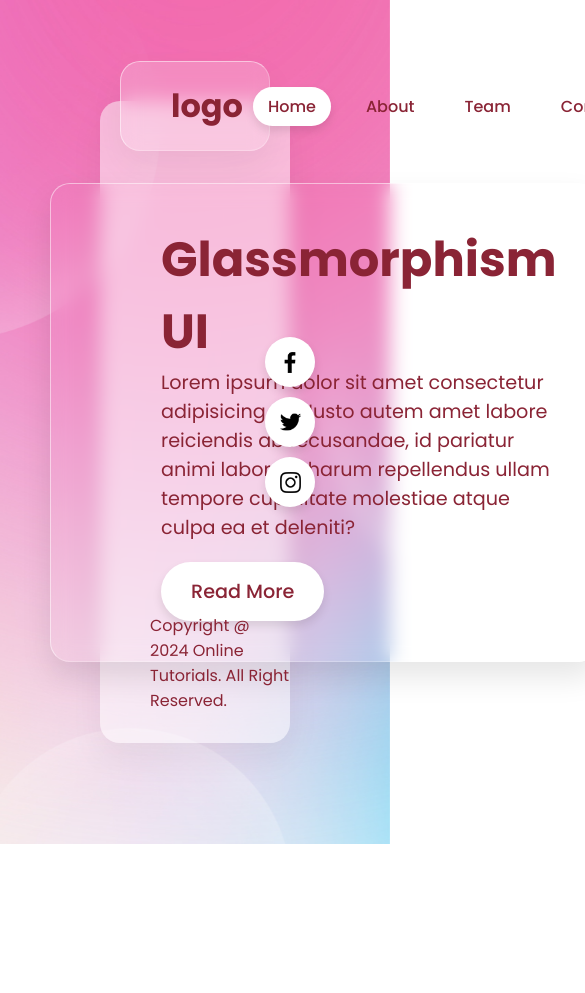
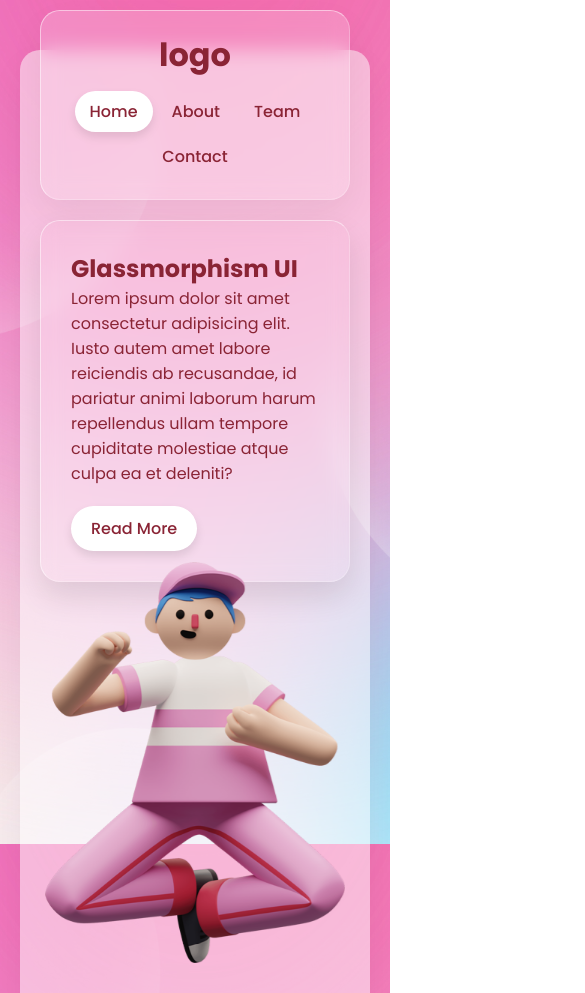
Before and after one commit to aulins/glassmorphism-landingpage, a plain HTML site: page index.html in a window 390 px wide. Shown: the top 993 px of the page, 585 px wide, since content can reach past the window. Before the commit the page ends 844 px from the top, so only its background shows below. Drawn offline with Linux system fonts and the light colour scheme.

Commit message:
membuat tampilan menjadi responsif

```diff
--- a/style.css
+++ b/style.css
@@ -151,3 +151,91 @@ header ul li a.active {
     left: 50px;
     color: #8a2435;
 }
+@media (max-width: 1200px) {
+    .container {
+        position: relative;
+        width: calc(100% - 20px);
+    }
+}
+@media (max-width: 992px) {
+    section {
+        padding: 50px 10px 10px;
+    }
+    .container {
+        flex-direction: column;
+        height: auto;
+        padding: 20px;
+    }
+    .container .content {
+        transform: translateX(0px);
+        max-width: 100%;
+        padding: 30px;
+        margin-top: -40px;
+    }
+    header {
+        position: relative;
+        flex-direction: column;
+        width: 100%;
+        top: -60px;
+        padding: 20px;
+        right: 0;
+        left: 0;
+    }
+    header ul {
+        margin-top: 10px;
+        flex-wrap: wrap;
+        justify-content: center;
+    }
+    header ul li {
+        margin: 2px;
+    }
+    header ul li a {
+        display: inline-block;
+    }
+    .imgBx {
+        margin-bottom: 50px;
+    }
+    .content a {
+        font-size: 1em;
+        padding: 10px 20px;
+    }
+    @keyframes animate {
+        0%,
+        100% {
+            transform: translateY(-20px);
+        }
+        50% {
+            transform: translateY(20px);
+        }
+    }
+    .sci {
+        position: relative;
+        flex-direction: row;
+        left: 0;
+    }
+    .sci li a {
+        margin: 0 10px;
+    }
+    .copyrightText {
+        position: relative;
+        bottom: initial;
+        left: inherit;
+        width: 100%;
+        color: #8a2435;
+        text-align: center;
+        margin-top: 20px;
+    }
+}
+@media (max-width: 600px) {
+    .content h2 {
+        font-size: 1.5em;
+        color: #8a2435;
+    }
+    .content p {
+        font-size: 1em;
+        color: #8a2435;
+    }
+    .imgBx img {
+        max-width: 300px;
+    }
+}
```
